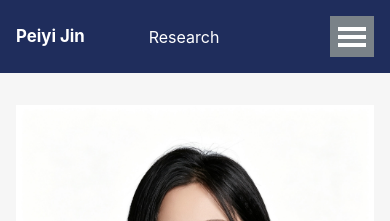
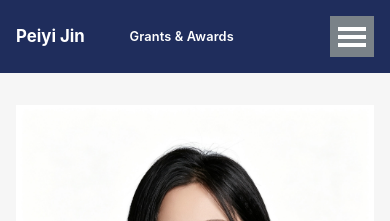
Before and after one commit to peiyi-jin/peiyi-jin.github.io, a Jekyll site: the page built from _pages/grants-awards.md, in a window 390 px wide. Shown: the top 221 px of the page. Built offline with Jekyll 4.4.1, drawn with Linux system fonts in a browser that asks for light colours.

Commit message:
Show the current page in the masthead and drop it from the overflow menu
Resolve the active nav entry at build time: render its title as plain text next
to the site name and omit it from the link list, so the overflow menu no longer
offers the page you are already on.

Also re-run the greedy nav's resize handler once webfonts have loaded, since it
measures link widths before the font swaps in.

Co-Authored-By: Claude Opus 5 <noreply@anthropic.com>

```diff
--- a/_includes/head/custom.html
+++ b/_includes/head/custom.html
@@ -75,6 +75,37 @@
   .greedy-nav .hidden-links a:hover {
     color: #fff !important;
     background: rgba(255, 255, 255, 0.14);
+  }
+
+  /* the page you are on, shown as plain text next to the site title */
+  .greedy-nav .masthead__menu-item--current span {
+    display: block;
+    margin: 0 0.7rem;
+    padding: 0.5rem 0;
+    color: #fff;
+    font-size: 0.8em;
+    font-weight: 600;
+    letter-spacing: 0.01em;
+    /* bounded so the greedy nav can always fit it beside the site title */
+    max-width: 42vw;
+    overflow: hidden;
+    text-overflow: ellipsis;
+    white-space: nowrap;
+  }
+
+  @media (max-width: 480px) {
+    .greedy-nav .masthead__menu-item--lg a {
+      margin-right: 0.4rem;
+    }
+
+    .greedy-nav .masthead__menu-item--current span {
+      margin: 0 0.4rem;
+    }
+  }
+
+  /* belt and braces: never let it surface inside the overflow menu */
+  .greedy-nav .hidden-links .masthead__menu-item--current {
+    display: none;
   }
 
   a,
--- a/_includes/masthead.html
+++ b/_includes/masthead.html
@@ -7,38 +17,32 @@
         <button><div class="navicon"></div></button>
         <ul class="visible-links">
           <li class="masthead__menu-item masthead__menu-item--lg"><a href="{{ base_path }}/">{{ site.title }}</a></li>
+          {% if current_title != '' %}
+            <li class="masthead__menu-item masthead__menu-item--current"><span>{{ current_title }}</span></li>
+          {% endif %}
           {% for link in site.data.navigation.main %}
+            {% unless link.url == page.url %}
               {% if link.url contains 'http' %}
                 {% assign domain = '' %}
                 {% else %}
                 {% assign domain = base_path %}
               {% endif %}
               <li class="masthead__menu-item"><a href="{{ domain }}{{ link.url }}">{{ link.title }}</a></li>
+            {% endunless %}
           {% endfor %}
         </ul>
         <ul class="hidden-links hidden"></ul>
       </nav>
       <script>
-        /* The theme's greedy nav keeps whichever links fit and pushes the rest
-           into the overflow menu, so on a phone the masthead always showed the
-           first link rather than the page you are on. Promote the current
-           page's link to the front. This runs inline, before main.min.js
-           initialises the greedy nav, so the nav collapses from this order. */
+        /* The theme's greedy nav measures link widths as soon as main.min.js
+           runs, which is before the webfont has swapped in. The links then grow
+           and the last one is left clipped under the menu button. Re-run its
+           resize handler once the fonts have settled so it measures for real. */
         (function () {
-          var list = document.querySelector('#site-nav .visible-links');
-          if (!list) return;
-          var here = window.location.pathname.replace(/\/+$/, '');
-          if (!here) return;
-          var items = list.querySelectorAll('li:not(.masthead__menu-item--lg)');
-          if (!items.length) return;
-          for (var i = 0; i < items.length; i++) {
-            var a = items[i].querySelector('a');
-            if (!a) continue;
-            if (a.pathname.replace(/\/+$/, '') === here) {
-              if (items[i] !== items[0]) list.insertBefore(items[i], items[0]);
-              return;
-            }
-          }
+          if (!document.fonts || !document.fonts.ready) return;
+          document.fonts.ready.then(function () {
+            window.dispatchEvent(new Event('resize'));
+          });
         })();
       </script>
     </div>
```
Also changed, not shown: other parts of _includes/masthead.html (+10 -0 lines). Lines whose indentation alone changed are shown as unchanged.
